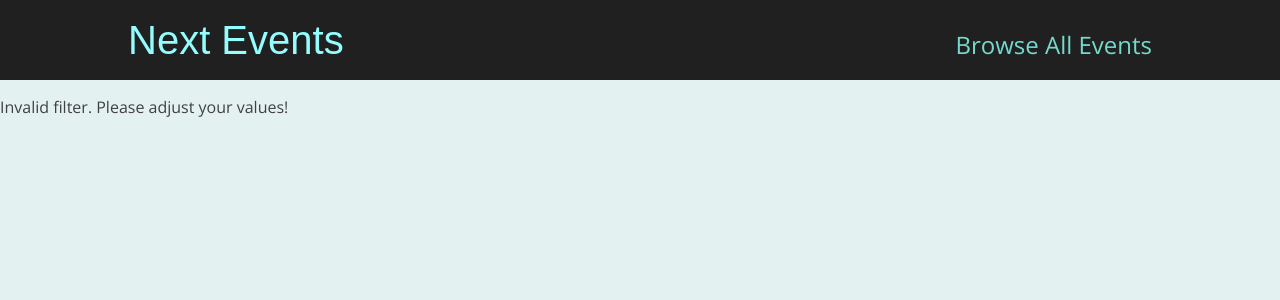
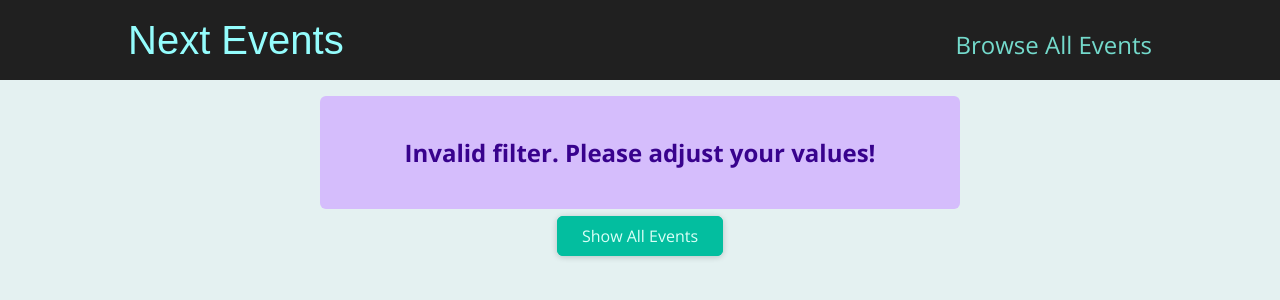
Before and after one commit to Martin-Alvarado-A/nextjs-course, a Next.js app: page /events in a window 1280 px wide. Shown: the top 300 px of the page. Built offline with nearby package versions, Linux system fonts and the light colour scheme.

Commit message:
[#4-86]: Final Steps

```diff
--- /dev/null
+++ b/components/events/ResultsTitle.module.css
@@ -0,0 +1,6 @@
+.title {
+  margin: 2rem auto;
+  width: 90%;
+  max-width: 40rem;
+  text-align: center;
+}
--- /dev/null
+++ b/components/events/ResultsTitle.tsx
@@ -0,0 +1,18 @@
+import Button from '../ui/Button';
+import styles from './ResultsTitle.module.css';
+
+export default function ResultsTitle(props: any) {
+  const { date } = props;
+
+  const humanReadableDate = new Date(date).toLocaleDateString('en-US', {
+    month: 'long',
+    year: 'numeric',
+  });
+
+  return (
+    <section className={styles.title}>
+      <h1>Events in {humanReadableDate}</h1>
+      <Button link="/events">Show all events</Button>
+    </section>
+  );
+}
--- /dev/null
+++ b/components/ui/ErrorAlert.module.css
@@ -0,0 +1,12 @@
+.alert {
+  margin: 1rem auto;
+  padding: 1rem 2rem;
+  width: 90%;
+  max-width: 40rem;
+  background-color: #d5bdfc;
+  color: #38028d;
+  font-weight: bold;
+  font-size: 1.5rem;
+  text-align: center;
+  border-radius: 6px;
+}
--- /dev/null
+++ b/components/ui/ErrorAlert.tsx
@@ -0,0 +1,5 @@
+import styles from './ErrorAlert.module.css';
+
+export default function ErrorAlert(props: any) {
+  return <div className={styles.alert}>{props.children}</div>;
+}
--- a/pages/events/[...slug].tsx
+++ b/pages/events/[...slug].tsx
@@ -1,5 +1,10 @@
+import { Fragment } from 'react';
 import { useRouter } from 'next/router';
 import { DateFilter, getFilteredEvents } from '../../dummy-data';
+import EventList from '../../components/events/EventList';
+import ResultsTitle from '../../components/events/ResultsTitle';
+import Button from '../../components/ui/Button';
+import ErrorAlert from '../../components/ui/ErrorAlert';
 
 export default function FilteredEventsPage() {
   const router = useRouter();
@@ -15,7 +20,17 @@
   const numMonth = +filteredMonth;
 
   if (isNaN(numYear) || isNaN(numMonth) || numMonth < 1 || numMonth > 12) {
-    return <p>Invalid filter. Please adjust your values!</p>;
+    return (
+      <Fragment>
+        <ErrorAlert>
+          <p>Invalid filter. Please adjust your values!</p>
+        </ErrorAlert>
+
+        <div className="center">
+          <Button link="/events">Show All Events</Button>
+        </div>
+      </Fragment>
+    );
   }
 
   const filterObj: DateFilter = {
@@ -25,12 +40,24 @@
   const filteredEvents = getFilteredEvents(filterObj);
 
   if (!filteredEvents || filteredEvents.length === 0) {
-    return <p>No events found!</p>;
+    return (
+      <Fragment>
+        <ErrorAlert>
+          <p>No events found!</p>
+        </ErrorAlert>
+        <div className="center">
+          <Button link="/events">Show All Events</Button>
+        </div>
+      </Fragment>
+    );
   }
 
+  const date = new Date(numYear, numMonth - 1);
+
   return (
-    <div>
-      <h1>Filtered Events</h1>
-    </div>
+    <Fragment>
+      <ResultsTitle date={date} />
+      <EventList items={filteredEvents} />
+    </Fragment>
   );
 }
```
Also changed, not shown: pages/events/[eventid].tsx (+6 -1 lines).
